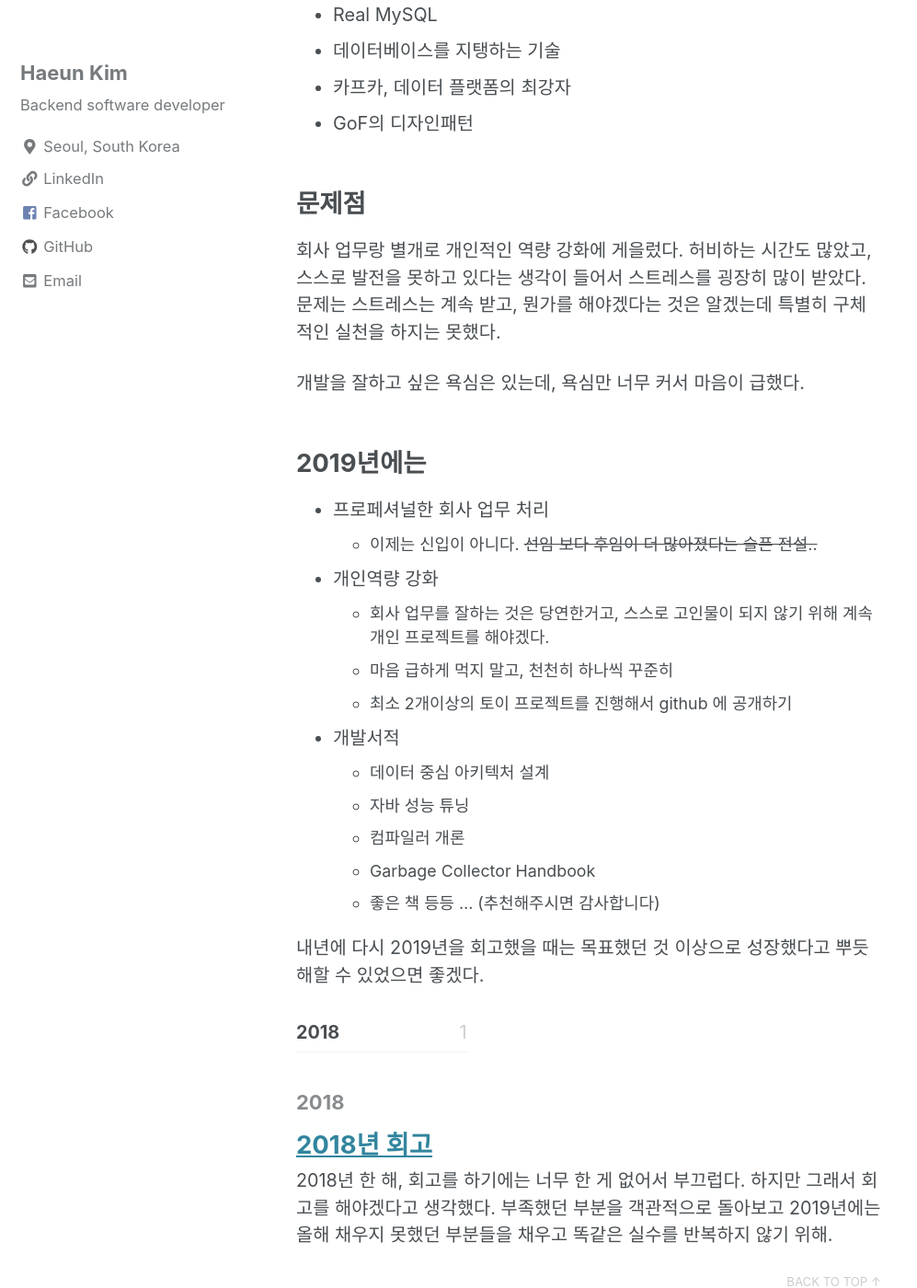
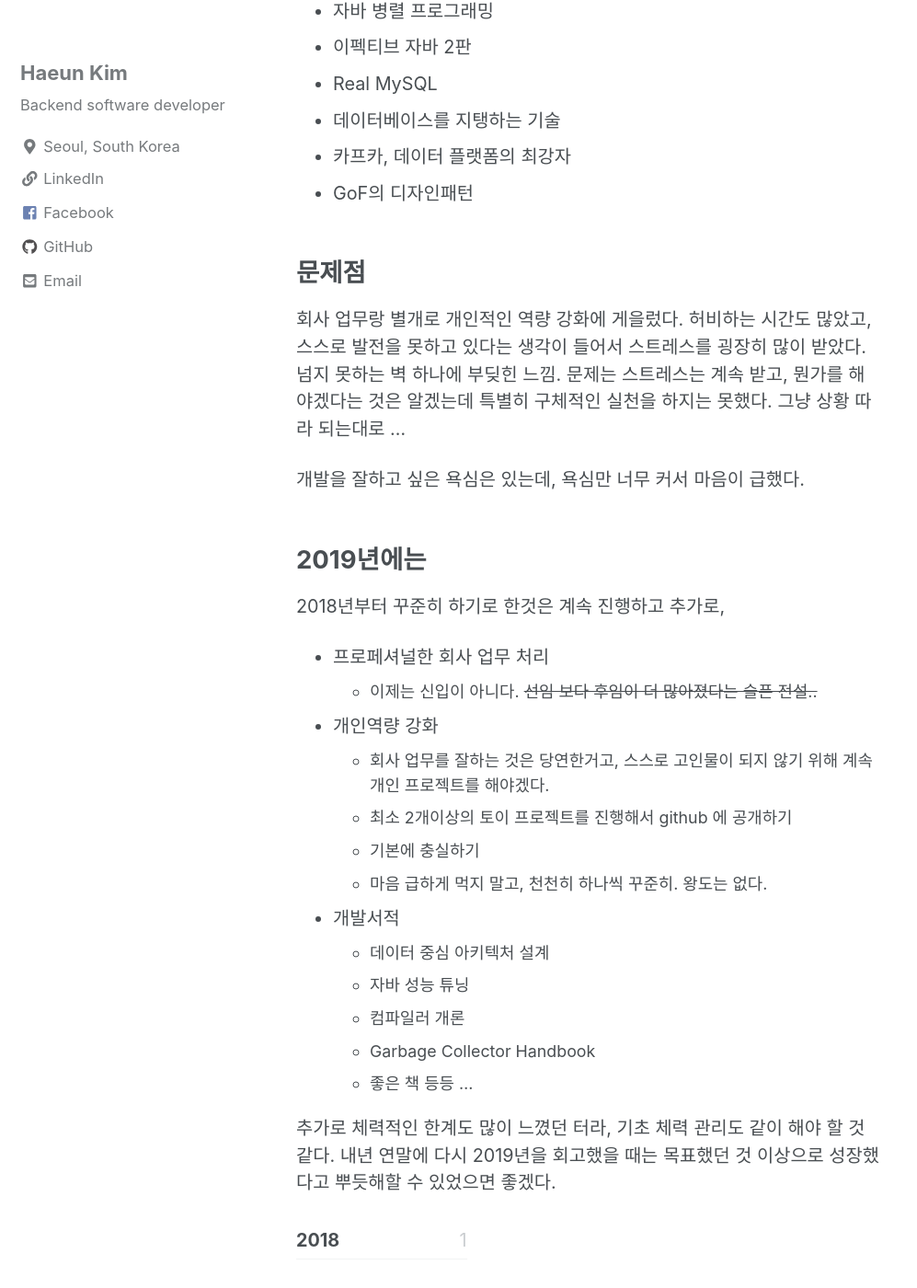
Before and after one commit to haeungun/haeungun.github.io, a Jekyll site: the page built from _posts/2018-12-24-2018년-회고.md, in a window 1280 px wide and 1400 px high, scrolled down 2676 px. Shown: the whole window at 92% size, without its empty margins (0-997 px from the left). Built offline with Jekyll 4.4.1, drawn with Linux system fonts in a browser that asks for light colours; cached includes are drawn as plain includes; nearby versions of some CDN libraries.

Commit message:
Update 2018-12-24-2018년-회고.md

```diff
--- a/_posts/2018-12-24-2018년-회고.md
+++ b/_posts/2018-12-24-2018년-회고.md
@@ -51,6 +51,9 @@ author_profile: true
     + 아는 내용은 다시 점검하고, 몰랐던 내용은 새롭게
     + 하루에 적어도 하나는 정리하자를 목표로 했다.
 
+- 스터디
+    + 디자인패턴 공부
+
 ### 개발서적
 - 최신 정보검색론
 - 자바 병렬 프로그래밍
@@ -61,22 +64,24 @@ author_profile: true
 - GoF의 디자인패턴
 
 ## 문제점
-회사 업무랑 별개로 개인적인 역량 강화에 게을렀다. 허비하는 시간도 많았고, 스스로 발전을 못하고 있다는 생각이 들어서 스트레스를 굉장히 많이 받았다. 문제는 스트레스는 계속 받고, 뭔가를 해야겠다는 것은 알겠는데 특별히 구체적인 실천을 하지는 못했다.
+회사 업무랑 별개로 개인적인 역량 강화에 게을렀다. 허비하는 시간도 많았고, 스스로 발전을 못하고 있다는 생각이 들어서 스트레스를 굉장히 많이 받았다. 넘지 못하는 벽 하나에 부딪힌 느낌. 문제는 스트레스는 계속 받고, 뭔가를 해야겠다는 것은 알겠는데 특별히 구체적인 실천을 하지는 못했다. 그냥 상황 따라 되는대로 ...
 
 개발을 잘하고 싶은 욕심은 있는데, 욕심만 너무 커서 마음이 급했다.
 
 ## 2019년에는
+2018년부터 꾸준히 하기로 한것은 계속 진행하고 추가로,
 - 프로페셔널한 회사 업무 처리
     + 이제는 신입이 아니다. ~~선임 보다 후임이 더 많아졌다는 슬픈 전설..~~
 - 개인역량 강화
     + 회사 업무를 잘하는 것은 당연한거고, 스스로 고인물이 되지 않기 위해 계속 개인 프로젝트를 해야겠다.
-    + 마음 급하게 먹지 말고, 천천히 하나씩 꾸준히
     + 최소 2개이상의 토이 프로젝트를 진행해서 github 에 공개하기
+    + 기본에 충실하기
+    + 마음 급하게 먹지 말고, 천천히 하나씩 꾸준히. 왕도는 없다.
 - 개발서적
     + 데이터 중심 아키텍처 설계
     + 자바 성능 튜닝
     + 컴파일러 개론
     + Garbage Collector Handbook
-    + 좋은 책 등등 ... (추천해주시면 감사합니다)
+    + 좋은 책 등등 ...
 
-내년에 다시 2019년을 회고했을 때는 목표했던 것 이상으로 성장했다고 뿌듯해할 수 있었으면 좋겠다.
+추가로 체력적인 한계도 많이 느꼈던 터라, 기초 체력 관리도 같이 해야 할 것 같다. 내년 연말에 다시 2019년을 회고했을 때는 목표했던 것 이상으로 성장했다고 뿌듯해할 수 있었으면 좋겠다.
```
